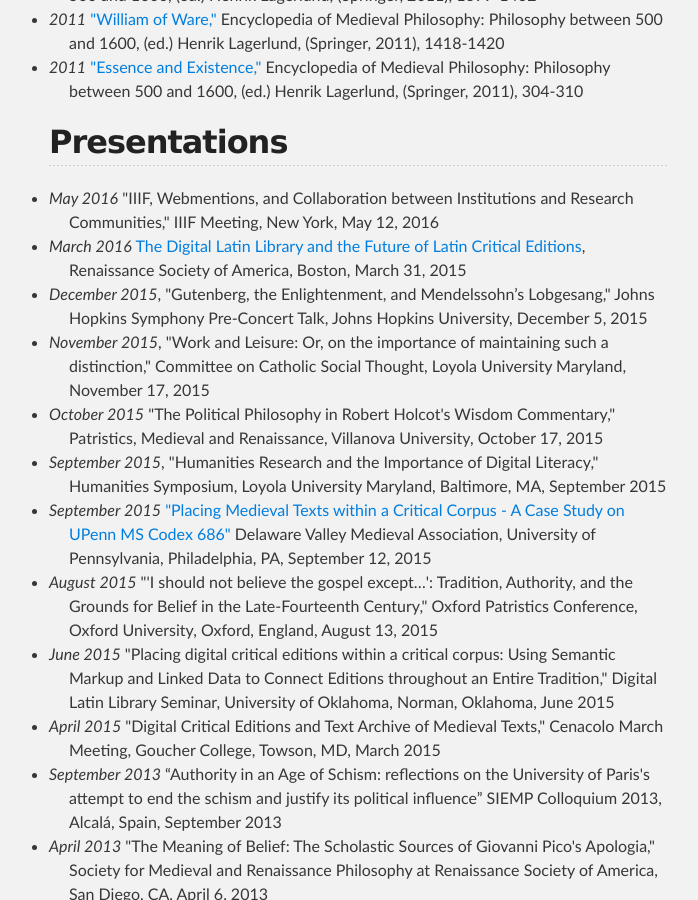
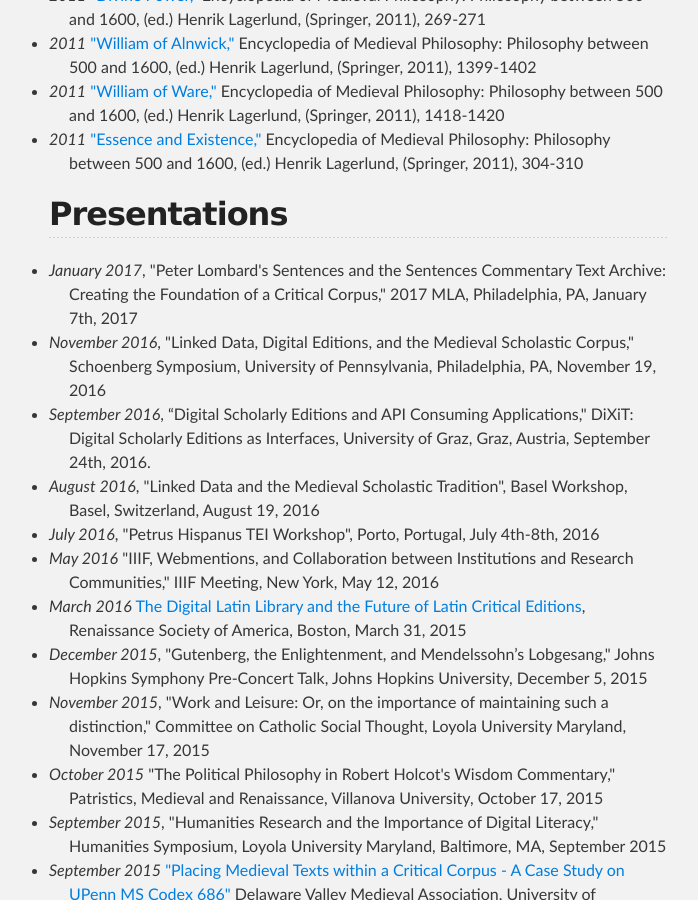
Before and after one commit to jeffreycwitt/jeffreycwitt.github.io, a Jekyll site: the page built from pages/cv.html, in a window 1280 px wide and 900 px high, scrolled down 3073 px. Shown: the whole window, without its empty margins (291-989 px from the left). Built offline with Jekyll 4.4.1, drawn with Linux system fonts in a browser that asks for light colours; some of the changed text lies outside the part shown.

Commit message:
cv update

```diff
--- a/pages/cv.html
+++ b/pages/cv.html
@@ -236,9 +236,13 @@
 
       <h2>Articles</h2>
 
-
       <li class="cv-list"><span class="date">2016</span> "Creating Jewish Otherness: The Jew as an Archetype in Fourteenth-Century Philosophical
          and Theological Reasoning" <em>Jews in Medieval England: Teaching Representations of the 'Other.'</em> (Palgrave Macmillan, forthcoming)
+      </li>
+
+
+      <li class="cv-list"><span class="date">2016</span> "Tristis est anima mea: The Suffering of Christ and Humanity in Robert Holcot's Sermon
+         76," co-authored with John T. Slotemaker, article and edition, <em>Archa Verbi</em> 13 (2016), 103-134
       </li>
 
 
@@ -320,6 +324,25 @@
    <ul>
 
       <h2>Presentations</h2>
+
+      <li class="cv-list"><span class="date">January 2017</span>, "Peter Lombard's Sentences and the Sentences Commentary Text Archive: Creating the
+         Foundation of a Critical Corpus," 2017 MLA, Philadelphia, PA, January 7th, 2017
+      </li>
+
+      <li class="cv-list"><span class="date">November 2016</span>, "Linked Data, Digital Editions, and the Medieval Scholastic Corpus," Schoenberg
+         Symposium, University of Pennsylvania, Philadelphia, PA, November 19, 2016
+      </li>
+
+      <li class="cv-list"><span class="date">September 2016</span>, “Digital Scholarly Editions and API Consuming Applications," DiXiT: Digital Scholarly
+         Editions as Interfaces, University of Graz, Graz, Austria, September 24th, 2016.
+      </li>
+
+      <li class="cv-list"><span class="date">August 2016</span>, "Linked Data and the Medieval Scholastic Tradition", Basel Workshop, Basel, Switzerland,
+         August 19, 2016
+      </li>
+
+      <li class="cv-list"><span class="date">July 2016</span>, "Petrus Hispanus TEI Workshop", Porto, Portugal, July 4th-8th, 2016
+      </li>
 
       <li class="cv-list"><span class="date">May 2016</span> "IIIF, Webmentions, and Collaboration between Institutions and Research Communities,"
          IIIF Meeting, New York, May 12, 2016
```
